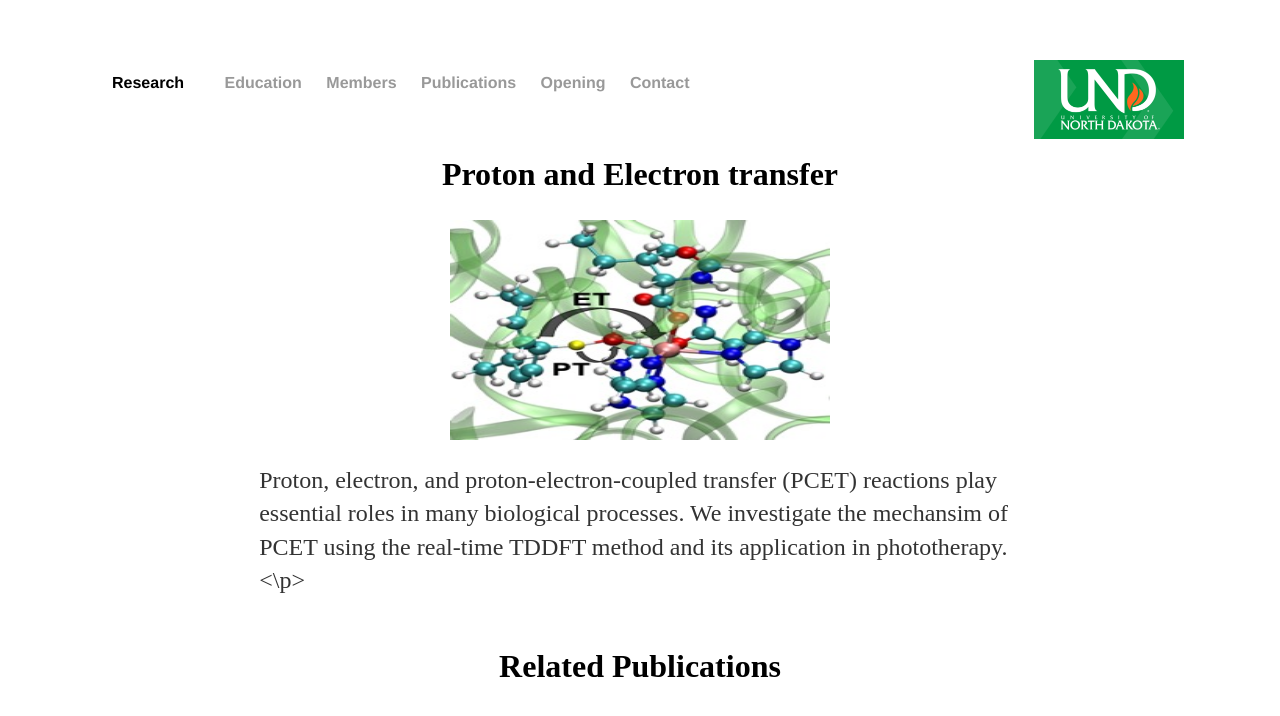
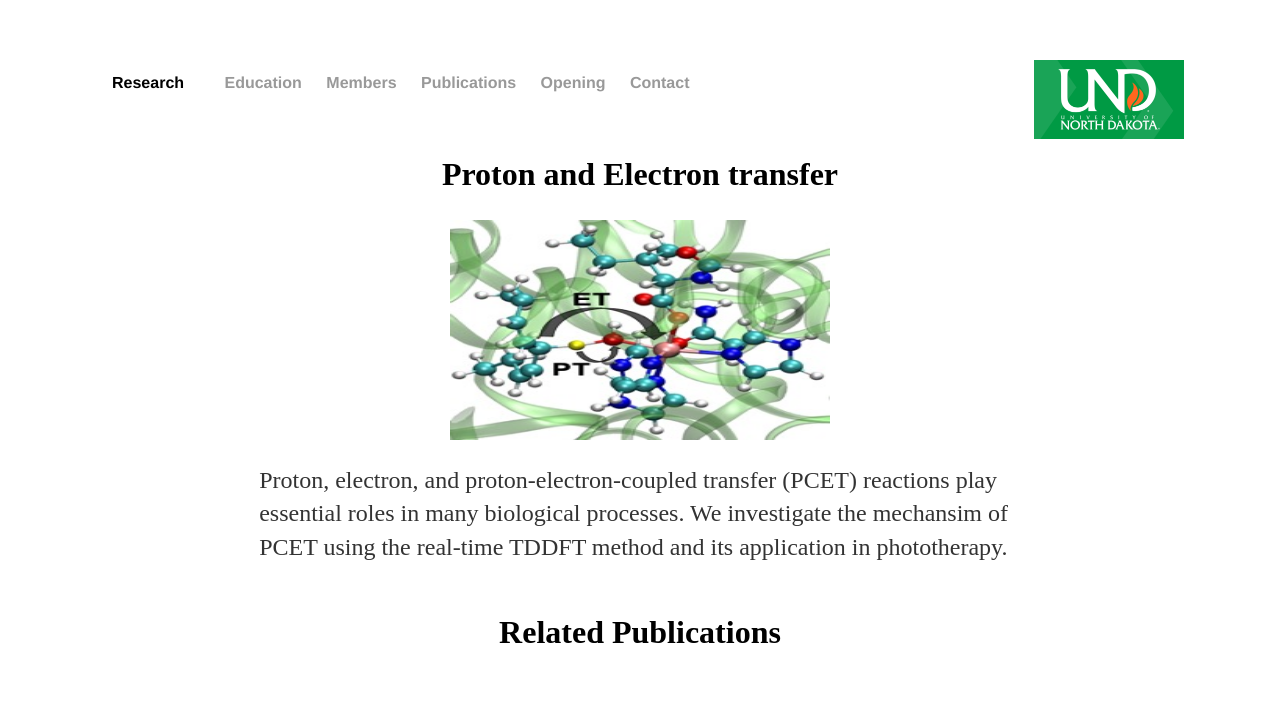
Before and after one commit to comchemyu/und.research.github.io, a Jekyll site: the page built from publications/petransfer/index.html, in a window 1280 px wide. Shown: the top 716 px of the page. Built offline with Jekyll 4.4.1, drawn with Linux system fonts in a browser that asks for light colours.

Commit message:
Update index.html

```diff
--- a/publications/petransfer/index.html
+++ b/publications/petransfer/index.html
@@ -19,9 +19,9 @@
 
 <h2>Proton and Electron transfer</h2>
 
-    <img src="/und.research.github.io/pt.jpg" alt="PT and ET" class="center"  width="200" height="220">
+    <img src="/und.research.github.io/pt.jpg" alt="Proton and electron transfer" class="center"  width="200" height="220">
 
-    <p>Proton, electron, and proton-electron-coupled transfer (PCET) reactions play essential roles in many biological processes. We investigate the mechansim of PCET using the real-time TDDFT method and its application in phototherapy.<\p>
+    <p>Proton, electron, and proton-electron-coupled transfer (PCET) reactions play essential roles in many biological processes. We investigate the mechansim of PCET using the real-time TDDFT method and its application in phototherapy.</p>
 
 
 
```
